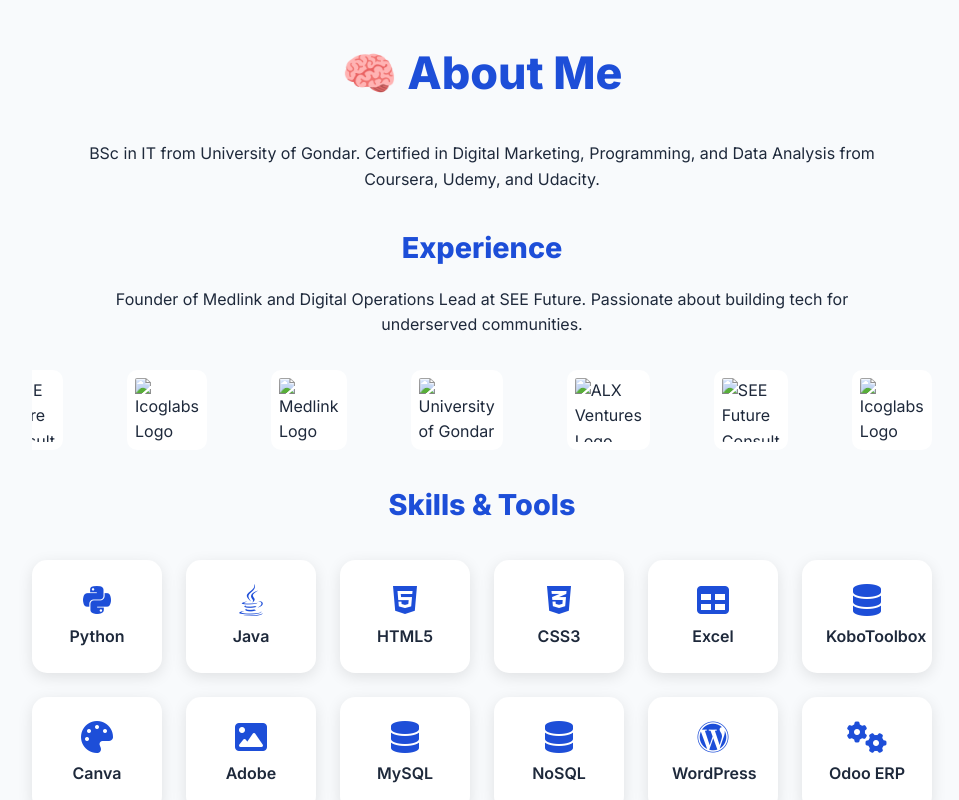
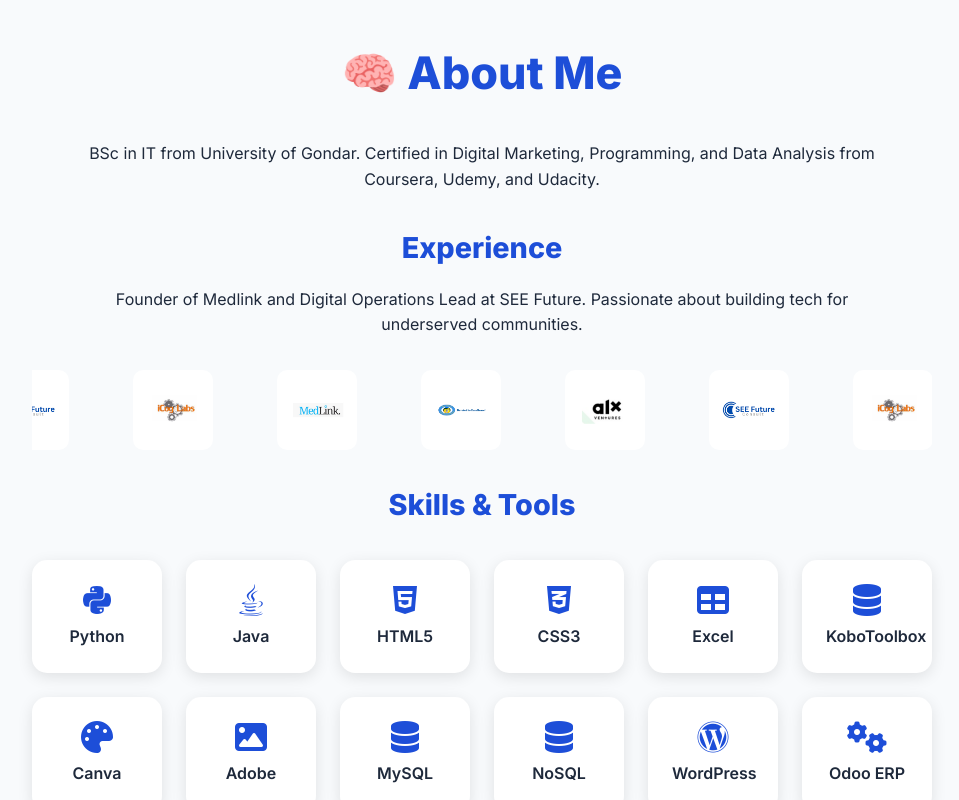
Before and after one commit to kirub21/kirubel-portfolio, a plain HTML site: page index.html in a window 1280 px wide. Shown: the part 1267-2067 px from the top of the page, without its empty margins (158-1117 px from the left). Drawn offline with Linux system fonts and the light colour scheme; the site is published under a folder, as on GitHub Pages, so addresses that start at the root find nothing.

Commit message:
Fix image paths for GitHub Pages deployment

```diff
--- a/index.html
+++ b/index.html
@@ -45,7 +45,7 @@
       <a href="#contact" class="cta-button">Schedule 30 Min Free Consultation</a>
     </div>
     <div class="hero-image">
-      <img src="/images/kirubelimage.png" alt="Kirubel Gulilat, IT and Business Enthusiast" />
+<img src="images/kirubelimage.png" alt="Kirubel Gulilat, IT and Business Enthusiast" />
       <h2>IT and Business Enthusiast</h2>
     </div>
   </section>
@@ -79,17 +79,18 @@
     </div>
     <div class="experience-carousel">
       <div class="carousel-track">
-        <img src="/assets/see-future.png" alt="SEE Future Consult Logo" />
-        <img src="/assets/icoglabs.png" alt="Icoglabs Logo" />
-        <img src="/assets/medlink.png" alt="Medlink Logo" />
-        <img src="/assets/uog.png" alt="University of Gondar Logo" />
-        <img src="/assets/alx.png" alt="ALX Ventures Logo" />
-        <img src="/assets/see-future.png" alt="SEE Future Consult Logo" />
-        <img src="/assets/icoglabs.png" alt="Icoglabs Logo" />
-        <img src="/assets/medlink.png" alt="Medlink Logo" />
-        <img src="/assets/uog.png" alt="University of Gondar Logo" />
-        <img src="/assets/alx.png" alt="ALX Ventures Logo" />
-      </div>
+  <img src="assets/see-future.png" alt="SEE Future Consult Logo" />
+  <img src="assets/icoglabs.png" alt="Icoglabs Logo" />
+  <img src="assets/medlink.png" alt="Medlink Logo" />
+  <img src="assets/uog.png" alt="University of Gondar Logo" />
+  <img src="assets/alx.png" alt="ALX Ventures Logo" />
+  <img src="assets/see-future.png" alt="SEE Future Consult Logo" />
+  <img src="assets/icoglabs.png" alt="Icoglabs Logo" />
+  <img src="assets/medlink.png" alt="Medlink Logo" />
+  <img src="assets/uog.png" alt="University of Gondar Logo" />
+  <img src="assets/alx.png" alt="ALX Ventures Logo" />
+</div>
+
     </div>
     <h3>Skills & Tools</h3>
     <div class="skills-grid">
```
